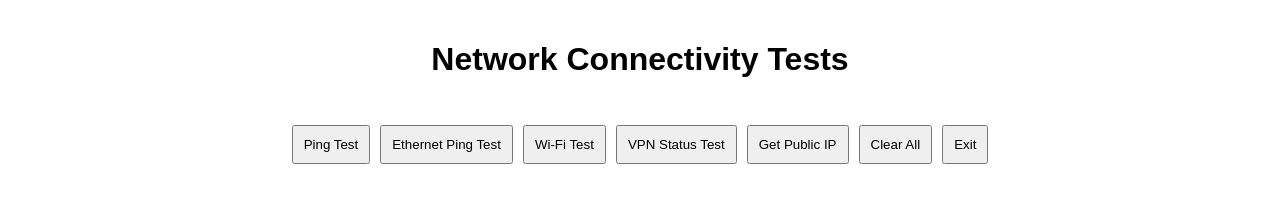
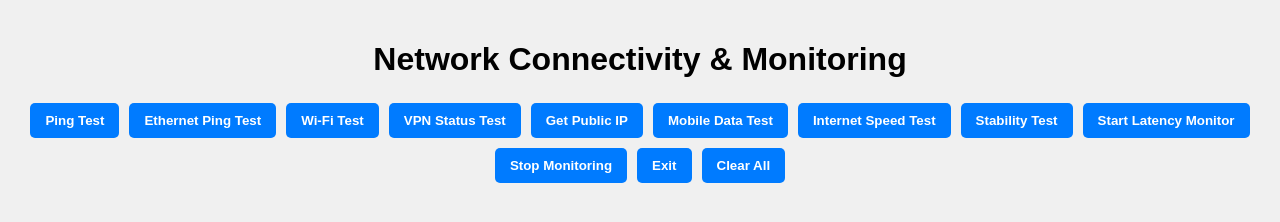
Before and after one commit to christopher3242/website-onilne-serv00, a plain HTML site: page your favorite files/Ping/ping.html in a window 1280 px wide. Drawn offline with Linux system fonts and the light colour scheme.

Commit message:
Enhance network testing page with improved UI and additional functionality

```diff
--- a/your favorite files/Ping/ping.html
+++ b/your favorite files/Ping/ping.html
@@ -1,114 +1,282 @@
 <!DOCTYPE html>
 <html lang="en">
 <head>
-    <meta http-equiv="content-type" content="text/html; charset=UTF-8">
-    <meta name="viewport" content="width=device-width,
-      initial-scale=1.0">
-    <title>Network Tests</title>
+<meta charset="UTF-8" />
+<meta name="viewport" content="width=device-width, initial-scale=1.0" />
+<title>Network Tests & Monitoring</title>
 <style>
     body {
         font-family: Arial, sans-serif;
         margin: 20px;
         display: flex;
         flex-direction: column;
-            align-items: center;  /* Center items horizontally */
+        align-items: center;
+        background: #f0f0f0;
     }
 
     h1 {
-            text-align: center; /* Centered text for the heading */
+        text-align: center;
+        margin-bottom: 10px;
     }
 
     .button-container {
         display: flex;
-            flex-wrap: wrap; /* Allows buttons to wrap in case of small screens */
-            justify-content: center; /* Center buttons */
-            margin-top: 20px; /* Space between title and buttons */
+        flex-wrap: wrap;
+        justify-content: center;
+        margin-top: 10px;
     }
 
     button {
-            padding: 10px;
+        padding: 10px 15px;
         margin: 5px;
         cursor: pointer;
+        border: none;
+        border-radius: 5px;
+        background: #007bff;
+        color: white;
+        font-weight: bold;
+        transition: background 0.3s;
     }
 
-        .result {
-            margin-top: 20px;
-            white-space: pre-line; /* Allows for line breaks in the result */
-            text-align: left; /* Aligns result text to left */
+    button:hover {
+        background: #0056b3;
+    }
+
+    /* Monitoring display styles */
+    #monitorSection {
+        margin-top: 30px;
+        width: 90%;
+        max-width: 600px;
+        padding: 15px;
+        background: #fff;
+        border-radius: 8px;
+        box-shadow: 0 0 10px rgba(0,0,0,0.1);
+        display: none; /* Hidden by default, shown when monitoring starts */
+    }
+
+    #latencyDisplay {
+        font-size: 2em;
+        font-weight: bold;
+        text-align: center;
+        padding: 20px;
+        border-radius: 10px;
+        transition: background 0.5s, color 0.5s;
+        margin-bottom: 20px;
+        background: #e0e0e0;
+        color: #000;
+    }
+
+    /* Color states based on latency */
+    .good {
+        background-color: #28a745; /* green */
+        color: #fff;
+    }
+
+    .moderate {
+        background-color: #ffc107; /* yellow */
+        color: #000;
+    }
+
+    .poor {
+        background-color: #dc3545; /* red */
+        color: #fff;
     }
 </style>
 </head>
 <body>
-    <h1>Network Connectivity Tests</h1>
-    <div class="button-container"> <button onclick="testPing()">Ping
-        Test</button> <button onclick="testEthernetPing()">Ethernet
-        Ping Test</button> <button onclick="testWiFi()">Wi-Fi Test</button>
-      <button onclick="testVPN()">VPN Status Test</button> <button
-        onclick="getPublicIP()">Get Public IP</button> <button
-        onclick="clearResults()">Clear All</button> <a
-        moz-do-not-send="true" href="../../your%20favorite.html"> <button
-          onclick="exit()">Exit</button> </a> </div>
+<h1>Network Connectivity & Monitoring</h1>
+
+<div class="button-container">
+    <button onclick="testPing()">Ping Test</button>
+    <button onclick="testEthernetPing()">Ethernet Ping Test</button>
+    <button onclick="testWiFi()">Wi-Fi Test</button>
+    <button onclick="testVPN()">VPN Status Test</button>
+    <button onclick="getPublicIP()">Get Public IP</button>
+    <button onclick="testMobileData()">Mobile Data Test</button>
+    <button onclick="testInternetSpeed()">Internet Speed Test</button>
+    <button onclick="performStabilityTest()">Stability Test</button>
+    <button onclick="startMonitoring()">Start Latency Monitor</button>
+    <button onclick="stopMonitoring()">Stop Monitoring</button>
+    <a href="../../your%20favorite.html"><button onclick="exitMonitoring()">Exit</button></a>
+    <button onclick="clearResults()">Clear All</button>
+</div>
+
 <div class="result" id="result"></div>
+
+<!-- Monitoring section -->
+<div id="monitorSection">
+    <h2>Latency Monitoring</h2>
+    <div id="latencyDisplay">-- ms</div>
+</div>
+
 <script>
-        async function testPing() {
-            const startTime = performance.now();
-            const url = 'https://www.google.com/favicon.ico'; // Using a small resource
+    // --- Functions ---
+
+    // Measure latency helper
+    async function measureLatency() {
+        const url = 'https://www.google.com/favicon.ico';
+        const start = performance.now();
         try {
-                await fetch(url, { method: 'GET', mode: 'no-cors' });
-                const duration = performance.now() - startTime;
-                document.getElementById('result').innerText += `Ping Test: Success! Time: ${duration.toFixed(2)} ms\n`;
-            } catch (error) {
-                document.getElementById('result').innerText += `Ping Test: Failed - ${error.message}\n`;
+            await fetch(url, { mode: 'no-cors' });
+            const end = performance.now();
+            return end - start;
+        } catch {
+            return null;
         }
     }
 
-        async function testEthernetPing() {
-            const startTime = performance.now();
-            const url = 'https://1.1.1.1/cdn-cgi/trace'; // Using Cloudflare's DNS server for an Ethernet ping simulation
-            try {
-                const response = await fetch(url, { method: 'GET' });
-                if (response.ok) {
-                    const duration = performance.now() - startTime;
-                    document.getElementById('result').innerText += `Ethernet Ping Test: Success! Time: ${duration.toFixed(2)} ms\n`;
+    // Ping Test
+    async function testPing() {
+        const latency = await measureLatency();
+        const resultDiv = document.getElementById('result');
+        if (latency !== null) {
+            resultDiv.innerText = `Ping: ${latency.toFixed(1)} ms`;
         } else {
-                    document.getElementById('result').innerText += 'Ethernet Ping Test: Not connected.\n';
-                }
-            } catch (error) {
-                document.getElementById('result').innerText += `Ethernet Ping Test: Failed - ${error.message}\n`;
+            resultDiv.innerText = 'Ping failed.';
         }
     }
 
+    // Ethernet Ping Test
+    async function testEthernetPing() {
+        const latency = await measureLatency();
+        document.getElementById('result').innerText = latency !== null ? `Ethernet Ping: ${latency.toFixed(1)} ms` : 'Ethernet Ping failed.';
+    }
+
+    // Wi-Fi Test
     async function testWiFi() {
+        const latency = await measureLatency();
+        document.getElementById('result').innerText = latency !== null ? `Wi-Fi Test: ${latency.toFixed(1)} ms` : 'Wi-Fi Test failed.';
+    }
+
+    // VPN Status Test (check if IP is different from local network, placeholder)
+    async function testVPN() {
+        // For simplicity, we compare public IP with a known local IP
+        // or just check if fetch succeeds
         try {
-                const response = await fetch('https://www.google.com/', { method: 'HEAD', mode: 'no-cors' });
-                if (response.ok) {
-                    document.getElementById('result').innerText += 'Wi-Fi Test: Connected to Internet!\n';
-                } else {
-                    document.getElementById('result').innerText += 'Wi-Fi Test: Not connected.\n';
-                }
-            } catch (error) {
-                document.getElementById('result').innerText += `Wi-Fi Test: Failed - ${error.message}\n`;
+            const response = await fetch('https://api.ipify.org?format=json');
+            const data = await response.json();
+            document.getElementById('result').innerText = `VPN/Public IP: ${data.ip}`;
+        } catch {
+            document.getElementById('result').innerText = 'VPN status check failed.';
         }
     }
 
-        async function testVPN() {
+    // Get Public IP
+    async function getPublicIP() {
+        try {
             const response = await fetch('https://api.ipify.org?format=json');
             const data = await response.json();
-            const publicIP = data.ip;
-            // Example VPN check
-            if (publicIP.startsWith('192.0.2.')) { // Replace with actual VPN ranges for better accuracy
-                document.getElementById('result').innerText += `VPN Test: You're behind a VPN (simulated check on IP ${publicIP}).\n`;
-            } else {
-                document.getElementById('result').innerText += `VPN Test: No VPN detected (IP ${publicIP}).\n`;
+            document.getElementById('result').innerText = `Public IP: ${data.ip}`;
+        } catch {
+            document.getElementById('result').innerText = 'Failed to fetch public IP.';
         }
     }
 
-        async function getPublicIP() {
-            const response = await fetch('https://api.ipify.org?format=json');
-            const data = await response.json();
-            document.getElementById('result').innerText += `Public IP Test: Your public IP is ${data.ip}.\n`;
+    // Mobile Data Test
+    async function testMobileData() {
+        // Placeholder: simulate a speed test for mobile data
+        // In real case, need API or network info
+        try {
+            const response = await fetch('https://via.placeholder.com/1000x1000.png');
+            const start = performance.now();
+            await response;
+            const end = performance.now();
+            const duration = (end - start) / 1000;
+            const sizeBytes = 1000000; // approx size of image
+            const speedMbps = (sizeBytes * 8) / (duration * 1e6);
+            document.getElementById('result').innerText = `Mobile Data Speed: ${speedMbps.toFixed(2)} Mbps`;
+        } catch {
+            document.getElementById('result').innerText = 'Mobile Data Test failed.';
+        }
     }
 
+    // Internet Speed Test
+async function testInternetSpeed() {
+    const sizeBytes = 500000; // 500 KB
+    const startTime = performance.now();
+    try {
+        await fetch('https://via.placeholder.com/1000x1000.png');
+        const endTime = performance.now();
+        const durationSeconds = (endTime - startTime) / 1000;
+        const speedMbps = (sizeBytes * 8) / (durationSeconds * 1e6);
+        document.getElementById('result').innerText = `Speed: ${speedMbps.toFixed(2)} Mbps`;
+    } catch {
+        document.getElementById('result').innerText = 'Speed test failed.';
+    }
+}
+
+    // Stability Test
+    async function performStabilityTest() {
+        const attempts = 10;
+        let latencies = [];
+        for (let i=0; i<attempts; i++) {
+            const latency = await measureLatency();
+            if (latency !== null) latencies.push(latency);
+            await new Promise(res => setTimeout(res, 300));
+        }
+        if (latencies.length === 0) {
+            document.getElementById('result').innerText = 'Failed to get latency responses.';
+            return;
+        }
+        const sum = latencies.reduce((a,b) => a+b, 0);
+        const avg = sum / latencies.length;
+        const max = Math.max(...latencies);
+        const min = Math.min(...latencies);
+        let stabilityMsg = '';
+        if (max - min < 50 && avg < 100) {
+            stabilityMsg = `Your connection is stable.\nAvg Latency: ${avg.toFixed(1)} ms\nMax: ${max.toFixed(1)} ms, Min: ${min.toFixed(1)} ms`;
+        } else {
+            stabilityMsg = `Your connection is unstable.\nAvg Latency: ${avg.toFixed(1)} ms\nMax: ${max.toFixed(1)} ms, Min: ${min.toFixed(1)} ms`;
+        }
+        document.getElementById('result').innerText = stabilityMsg;
+    }
+
+    // --- Monitoring functions ---
+    let monitorInterval = null;
+
+    function startMonitoring() {
+        document.getElementById('monitorSection').style.display = 'block';
+        if (monitorInterval) clearInterval(monitorInterval);
+        monitorInterval = setInterval(async () => {
+            const latency = await measureLatency();
+            updateLatencyDisplay(latency);
+        }, 1000);
+    }
+
+    function stopMonitoring() {
+        if (monitorInterval) {
+            clearInterval(monitorInterval);
+            monitorInterval = null;
+        }
+        document.getElementById('latencyDisplay').innerText = '-- ms';
+        document.getElementById('latencyDisplay').className = '';
+        document.getElementById('monitorSection').style.display = 'none';
+    }
+
+    function exitMonitoring() {
+        stopMonitoring();
+    }
+
+    function updateLatencyDisplay(latency) {
+        const display = document.getElementById('latencyDisplay');
+        if (latency === null) {
+            display.innerText = 'Error';
+            display.className = '';
+            return;
+        }
+        display.innerText = latency.toFixed(1) + ' ms';
+
+        display.className = '';
+        if (latency < 50) {
+            display.classList.add('good');
+        } else if (latency < 100) {
+            display.classList.add('moderate');
+        } else {
+            display.classList.add('poor');
+        }
+    }
+
+    // Clear results
     function clearResults() {
         document.getElementById('result').innerText = '';
     }
```
Lines whose indentation alone changed are shown as unchanged.
